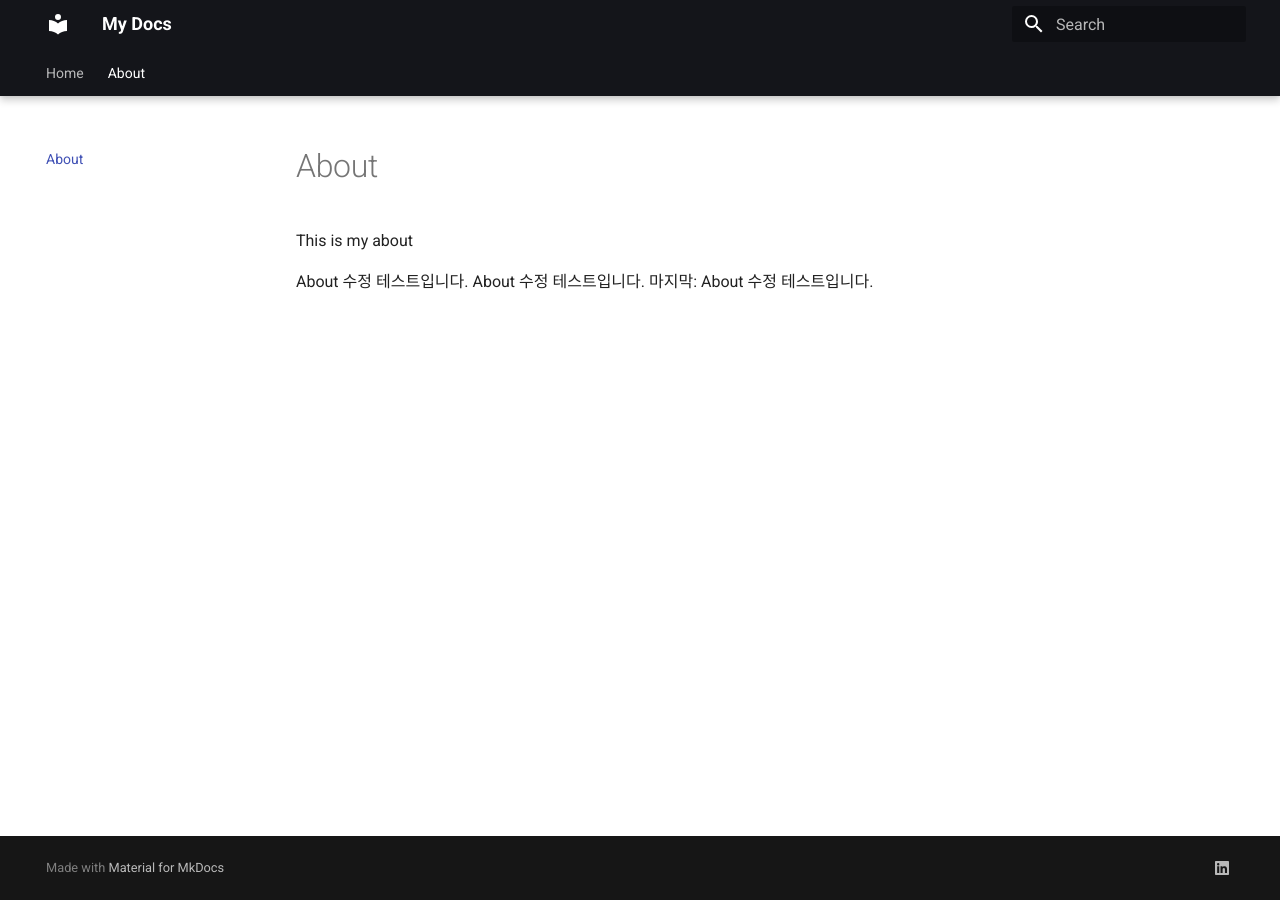
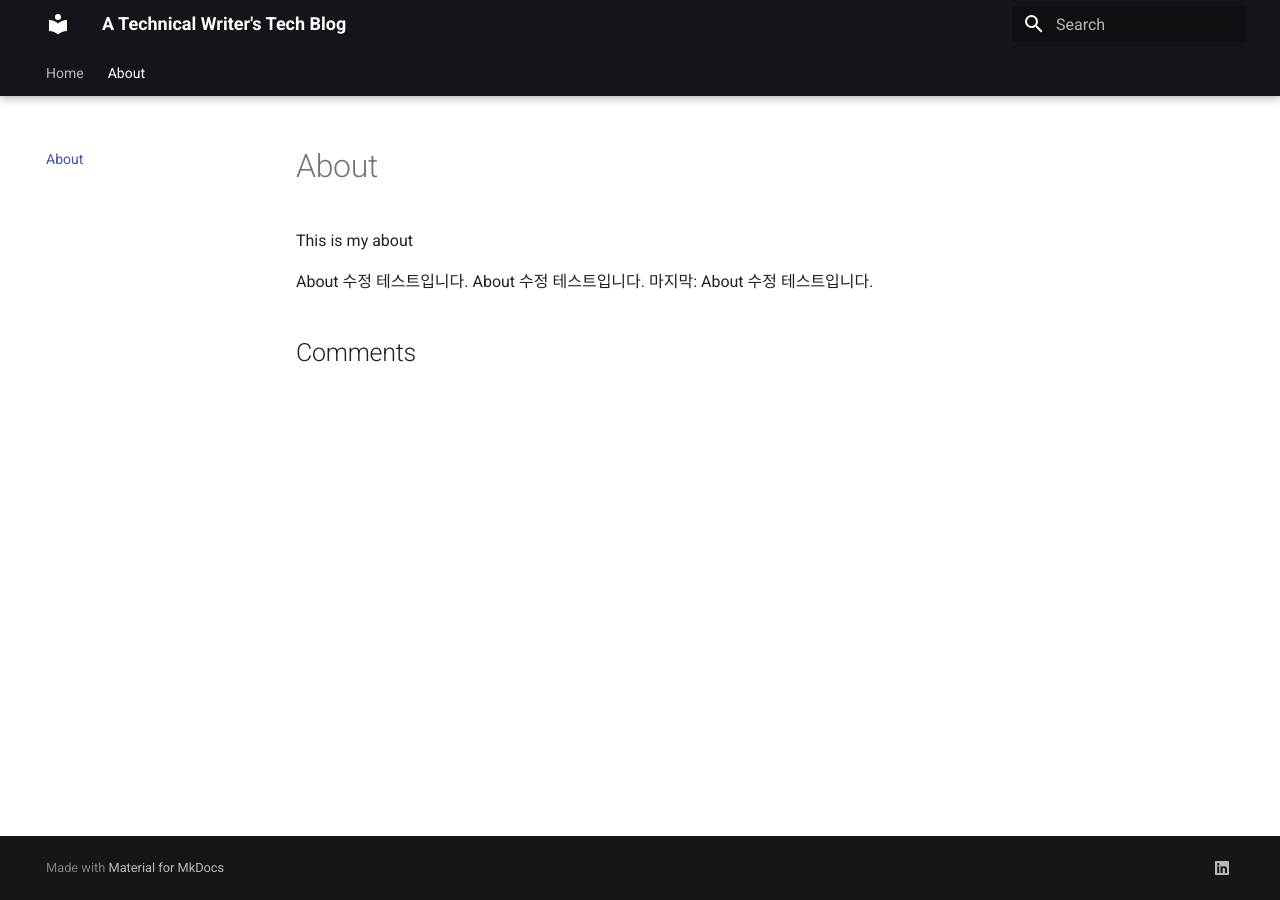
Before and after one commit to SkyDominator/SkyDominator.github.io, an MkDocs documentation site: the page built from docs/about.md, in a window 1280 px wide. Built offline with MkDocs 1.6.1 and Material for MkDocs 9.7.7, drawn with Linux system fonts in a browser that asks for light colours; comment, search, counter and statistics services are not loaded; part of the change alters nothing that is shown.

Commit message:
코멘트 기능 추가. About 페이지에 테스트중

```diff
--- a/docs/about.md
+++ b/docs/about.md
@@ -1,3 +1,7 @@
+---
+comments: true
+---
+
 This is my about
 
 About 수정 테스트입니다.
--- a/mkdocs.yml
+++ b/mkdocs.yml
@@ -1,14 +1,19 @@
-site_name: My Docs
+site_name: A Technical Writer's Tech Blog
+
+nav:
+  - Home: index.md
+  - About: about.md
 
 theme:
   name: material
+  custom_dir: overrides
   features:
     - navigation.tabs
     - navigation.tabs.sticky
 
   palette:
     primary: "black"
-    accent: "light blue"
+    accent: "blue"
 
 extra:
   social:
@@ -38,9 +43,3 @@ markdown_extensions:
       url_download: false
       url_max_size: 33554432
       url_timeout: 10
-
-
-
-nav:
-  - Home: index.md
-  - About: about.md
--- /dev/null
+++ b/overrides/partials/comments.html
@@ -0,0 +1,54 @@
+{% if page.meta.comments %}
+  <h2 id="__comments">{{ lang.t("meta.comments") }}</h2>
+  <!-- Insert generated snippet here -->
+  <script src="https://giscus.app/client.js"
+        data-repo="SkyDominator/SkyDominator.github.io"
+        data-repo-id="R_kgDOLUqPpw"
+        data-category="Announcements"
+        data-category-id="DIC_kwDOLUqPp84CdZcn"
+        data-mapping="pathname"
+        data-strict="0"
+        data-reactions-enabled="1"
+        data-emit-metadata="0"
+        data-input-position="top"
+        data-theme="dark"
+        data-lang="ko"
+        crossorigin="anonymous"
+        async>
+</script>
+  <!-- Synchronize Giscus theme with palette -->
+  <script>
+    var giscus = document.querySelector("script[src*=giscus]")
+
+    // Set palette on initial load
+    var palette = __md_get("__palette")
+    if (palette && typeof palette.color === "object") {
+      var theme = palette.color.scheme === "slate"
+        ? "transparent_dark"
+        : "light"
+
+      // Instruct Giscus to set theme
+      giscus.setAttribute("data-theme", theme)
+    }
+
+    // Register event handlers after documented loaded
+    document.addEventListener("DOMContentLoaded", function() {
+      var ref = document.querySelector("[data-md-component=palette]")
+      ref.addEventListener("change", function() {
+        var palette = __md_get("__palette")
+        if (palette && typeof palette.color === "object") {
+          var theme = palette.color.scheme === "slate"
+            ? "transparent_dark"
+            : "light"
+
+          // Instruct Giscus to change theme
+          var frame = document.querySelector(".giscus-frame")
+          frame.contentWindow.postMessage(
+            { giscus: { setConfig: { theme } } },
+            "https://giscus.app"
+          )
+        }
+      })
+    })
+  </script>
+{% endif %}
```
